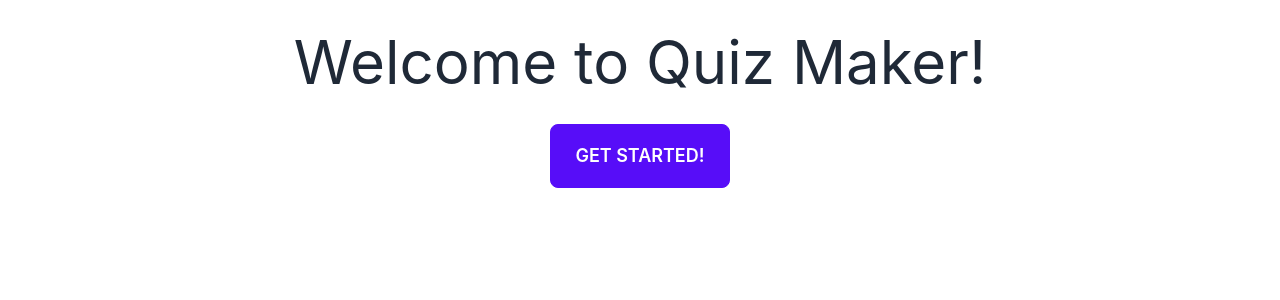
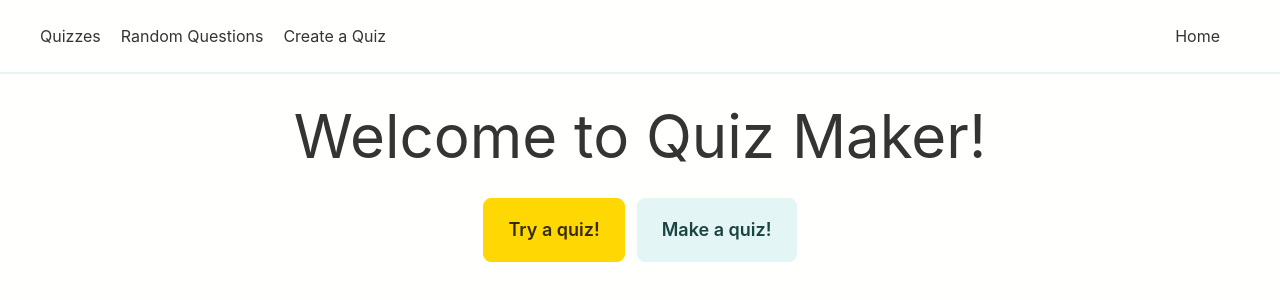
Before and after one commit to 18dschlangen/quiz-maker, a React (Vite) app in the folder quiz-front-end/: page / in a window 1280 px wide. Shown: the top 300 px of the page. Built offline with nearby package versions, Linux system fonts and the light colour scheme.

Commit message:
Add a few pages, make api request

```diff
--- a/quiz-front-end/index.html
+++ b/quiz-front-end/index.html
@@ -1,5 +1,5 @@
 <!DOCTYPE html>
-<html lang="en">
+<html lang="en" data-theme="happy">
   <head>
     <meta charset="UTF-8" />
     <link rel="icon" type="image/svg+xml" href="/src/favicon.svg" />
--- a/quiz-front-end/src/App.tsx
+++ b/quiz-front-end/src/App.tsx
@@ -1,15 +1,25 @@
-import { useState } from "react";
+import React, { useEffect } from 'react'
+// ignore
 import { Route, Routes } from "react-router-dom";
 import "./App.css";
+import Navbar from './components/Navbar';
 import About from "./pages/About";
+import CreateQuiz from './pages/CreateQuiz';
 import Home from "./pages/Home";
+import Quizzes from './pages/Quizzes';
+import RandomQuestions from './pages/RandomQuestions';
+
 
 function App() {
   return (
-    <div className="App">
+    <div className="bg-base-100">
+      <Navbar />
       <Routes>
         <Route path="/" element={<Home />} />
         <Route path="about" element={<About />} />
+        <Route path="quizzes" element={<Quizzes />} />
+        <Route path="random-questions" element={<RandomQuestions />} />
+        <Route path="create-quiz" element={<CreateQuiz />} />
       </Routes>
     </div>
   );
--- /dev/null
+++ b/quiz-front-end/src/api/config.ts
@@ -0,0 +1,17 @@
+export const BASE_API = "http://localhost:4000/api";
+export const QUESTION_PATH = "/questions";
+
+export const fetchJson = async (
+  url: string,
+  type?: "GET" | "POST" | "PUT" | "DELETE" | "PATCH"
+) => {
+  try {
+    const response = await fetch(url, {
+      headers: { "Content-Type": "application/json" },
+      method: type ?? "GET",
+    });
+    return response.json();
+  } catch (e: any) {
+    console.error("Error: " + e.message);
+  }
+};
--- /dev/null
+++ b/quiz-front-end/src/api/questions.ts
@@ -0,0 +1,6 @@
+import { BASE_API, fetchJson, QUESTION_PATH } from "./config";
+
+export const fetchQuestions = async () => {
+  const data = await fetchJson(`${BASE_API}${QUESTION_PATH}`);
+  return data;
+};
--- /dev/null
+++ b/quiz-front-end/src/components/Navbar.tsx
@@ -0,0 +1,16 @@
+import React from 'react'
+import { Link } from "react-router-dom"
+
+export default function Navbar() {
+    return (
+        <div className="flex align-middle justify-between px-10 py-6 border-b-2 border-b-secondary">
+            <div className="flex align-middle">
+
+                <Link to="/quizzes" className="mr-5">Quizzes</Link>
+                <Link to="/random-questions" className="mr-5">Random Questions</Link>
+                <Link to="/create-quiz" className="mr-5">Create a Quiz</Link>
+            </div>
+            <Link to="/" className="mr-5">Home</Link>
+        </div>
+    )
+}
--- a/quiz-front-end/src/index.css
+++ b/quiz-front-end/src/index.css
@@ -9,6 +9,10 @@ body {
     sans-serif;
   -webkit-font-smoothing: antialiased;
   -moz-osx-font-smoothing: grayscale;
+}
+
+.btn {
+  text-transform: initial;
 }
 
 h1 {
--- /dev/null
+++ b/quiz-front-end/src/pages/CreateQuiz.tsx
@@ -0,0 +1,7 @@
+import React from 'react'
+
+export default function CreateQuiz() {
+    return (
+        <div>CreateQuiz</div>
+    )
+}
--- a/quiz-front-end/src/pages/Home.tsx
+++ b/quiz-front-end/src/pages/Home.tsx
@@ -1,11 +1,15 @@
 import React from 'react'
+import { Link } from 'react-router-dom'
 
 export default function Home() {
     return (
-        <div className="">
+        <div className="bg-base-100">
             <div className="text-center">
                 <h1 className='my-8'>Welcome to Quiz Maker!</h1>
-                <button className="btn btn-lg btn-primary">Get Started!</button>
+                <div className="flex justify-center">
+                    <Link to="/quizzes" className="btn btn-lg btn-primary mr-3">Try a quiz!</Link>
+                    <Link to="/create-quiz" className="btn btn-lg btn-secondary">Make a quiz!</Link>
+                </div>
             </div>
         </div>
     )
--- /dev/null
+++ b/quiz-front-end/src/pages/Quizzes.tsx
@@ -0,0 +1,17 @@
+import React, { useEffect, useState } from 'react'
+import { fetchQuestions } from "../api/questions"
+export default function Quizzes() {
+    const [questions, setQuestions] = useState<any>([]);
+    useEffect(() => {
+        (async () => {
+            const _questions = await fetchQuestions();
+            setQuestions(_questions ?? []);
+        })()
+    }, [])
+    return (
+        <div>
+            <div>Quizzes</div>
+            {questions.map((q: any) => <div>{q.question}</div>)}
+        </div>
+    )
+}
--- /dev/null
+++ b/quiz-front-end/src/pages/RandomQuestions.tsx
@@ -0,0 +1,7 @@
+import React from 'react'
+
+export default function RandomQuestions() {
+    return (
+        <div>RandomQuestions</div>
+    )
+}
--- a/quiz-front-end/tailwind.config.js
+++ b/quiz-front-end/tailwind.config.js
@@ -5,4 +5,25 @@ module.exports = {
     extend: {},
   },
   plugins: [require("daisyui")],
+  daisyui: {
+    themes: [
+      "light",
+      "dark",
+      "bumblebee",
+      "emerald",
+      {
+        happy: {
+          primary: "#ffd803",
+          secondary: "#e3f6f5",
+          accent: "#bae8e8",
+          neutral: "#272343",
+          "base-100": "#fffffe",
+          info: "#3ABFF8",
+          success: "#36D399",
+          warning: "#FBBD23",
+          error: "#F87272",
+        },
+      },
+    ],
+  },
 };
```
